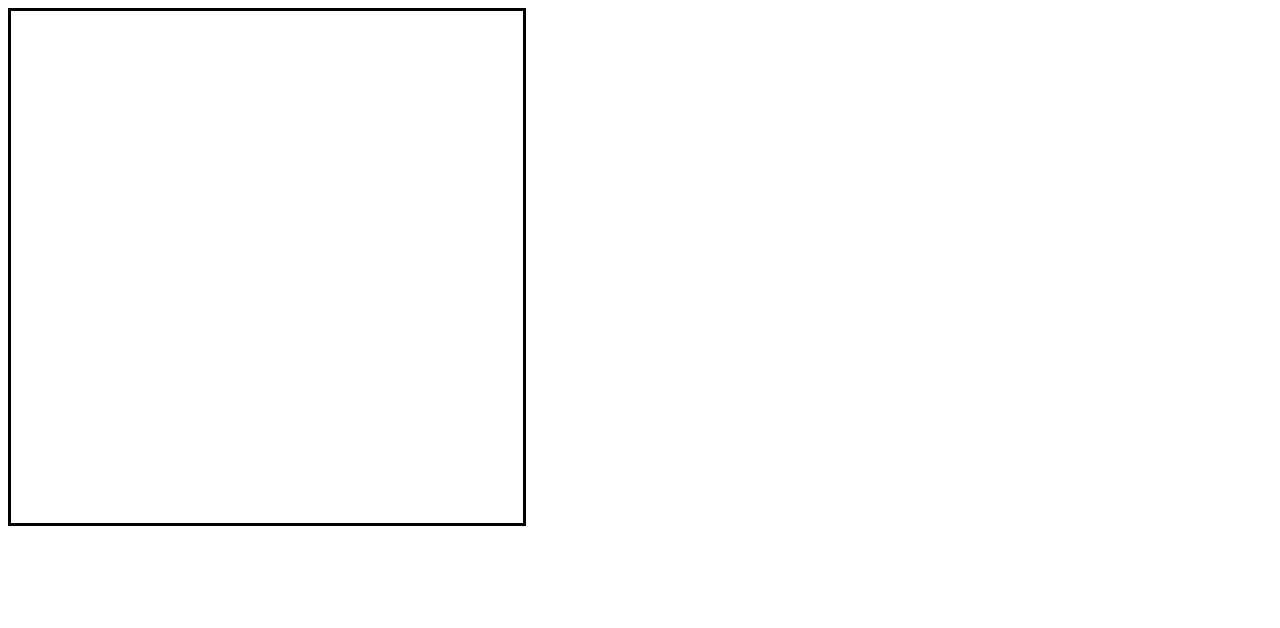
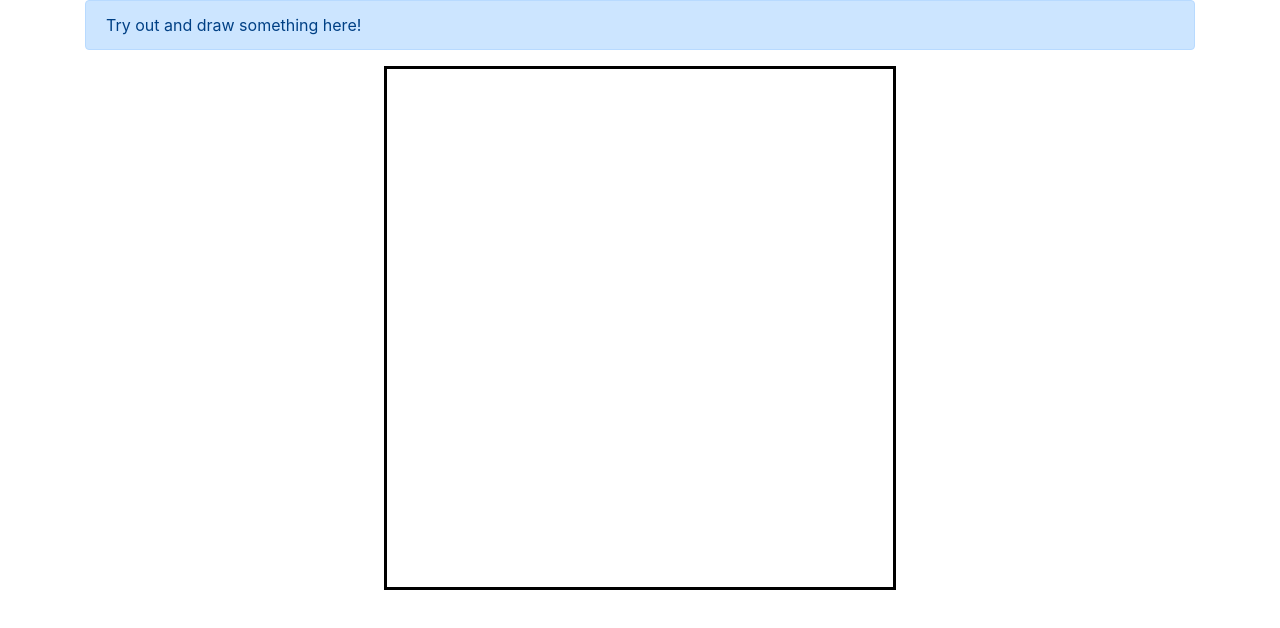
Before and after one commit to ohicarip/websketch, a website with bundled scripts: page client/index.html in a window 1280 px wide. Built offline with nearby package versions, Linux system fonts and the light colour scheme; files whose address does not match are found by name.

Commit message:
Setting layout

```diff
--- /dev/null
+++ b/client/index.css
@@ -0,0 +1,12 @@
+.container-canvas {
+    /* This could be done in one single declaration. See the extended sample. */
+    margin-right: auto;
+    margin-left: auto;
+    width: 800px;
+}
+.container-canvas {
+    margin-right: auto;
+    margin-left: auto;
+    width: 512px;
+    border: 3px solid black;
+}
--- a/client/index.html
+++ b/client/index.html
@@ -8,12 +8,19 @@
   <meta name="author" content="Yichen Peng">
   <meta name="description" content="A site for web sketch project">
 
-  <link rel="stylesheet" href="css/styles.css?v=1.0">
-
+  <link rel="stylesheet" href="https://stackpath.bootstrapcdn.com/bootstrap/4.5.0/css/bootstrap.min.css" integrity="sha384-9aIt2nRpC12Uk9gS9baDl411NQApFmC26EwAOH8WgZl5MYYxFfc+NcPb1dKGj7Sk" crossorigin="anonymous">
+  <link rel="stylesheet" href="./index.css">
 </head>
 
 <body>
-  <canvas id="webSketchCanvas" width="512" height="512" style="border: 3px solid black;"></canvas>
+  <div class="container">
+    <div class="alert alert-primary" role="alert">
+      Try out and draw something here!
+    </div>
+    <div class="container-canvas ">
+      <canvas id="webSketchCanvas" width="512" height="512"></canvas>
+    </div>
+  </div>
   <script src="./dist/index.js"></script>
 </body>
 </html>
--- a/client/src/index.ts
+++ b/client/src/index.ts
@@ -1,3 +1,18 @@
+enum Tool {
+  None = 1,
+  Pen,
+  Rubber,
+}
+
+class ControlPanel {
+  private _tool: Tool;
+
+  constructor() {
+    this._tool = Tool.None;
+  }
+
+}
+
 class Board {
   private _canvas: HTMLCanvasElement;
   private _canvas2d: CanvasRenderingContext2D;
```
